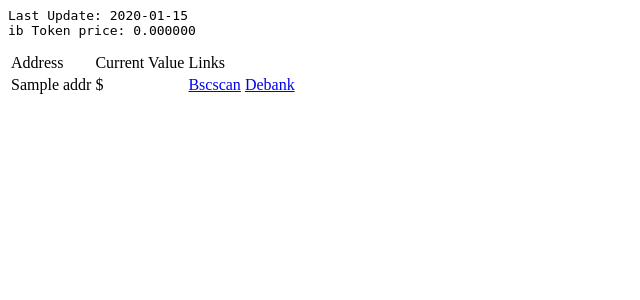
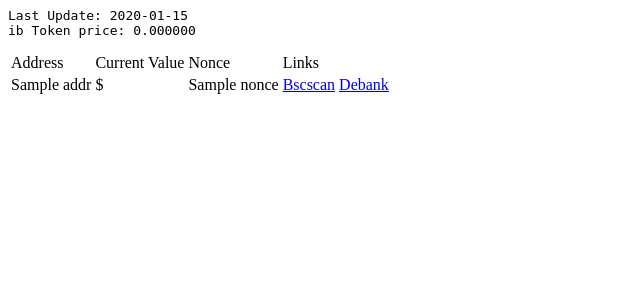
Before and after one commit to Wl33t/whalerank, a Flask app: template templates/rabbit.html in a window 1280 px wide. Shown: the top 300 px of the page, without its empty margins (0-640 px from the left). Run offline with Flask 2, Linux system fonts and the light colour scheme; the template is opened without the code that fills it: most values are stand-ins (such as "Sample title", 1, 10 or a date in 2020).

Commit message:
[frontend] add nonce display

```diff
--- a/app.py
+++ b/app.py
@@ -59,6 +59,10 @@
         traceback.print_exc()
         ib_price = 1
     data = runsql(f"SELECT user, sum(amount)/1000000 as a FROM `{tablename}` where pid={pid} group by user order by a desc limit 100;")
+    addrs = [i[0] for i in data]
+    nonces = batch_getTransactionCount(addrs)
+    for idx,i in enumerate(data):
+        data[idx] = [*i, nonces[idx]]
     t = globals()
     t.update(locals())
     return render_template("rabbit.html", **t)
--- a/templates/rabbit.html
+++ b/templates/rabbit.html
@@ -11,9 +11,9 @@
 }
 </script>
 <table>
-<tr><td>Address</td><td><a onclick="togglerealvalue()"> Current Value</a></td><td>Links</td></tr>
-{% for addr, amount in data%}
-<tr><td>{{addr}}</td><td>$ <span class="amount" humanvalue="{{millify(amount*ib_price)}}" realvalue="{{'%.2f'%(amount*ib_price)}}">{{millify(amount*ib_price)}}</span></td><td>
+<tr><td>Address</td><td><a onclick="togglerealvalue()"> Current Value</a></td><td>Nonce</td><td>Links</td></tr>
+{% for addr, amount, nonce in data%}
+<tr><td>{{addr}}</td><td>$ <span class="amount" humanvalue="{{millify(amount*ib_price)}}" realvalue="{{'%.2f'%(amount*ib_price)}}">{{millify(amount*ib_price)}}</span></td><td>{{nonce}}</td><td>
 <a href="https://bscscan.com/address/{{addr}}" target=_blank>Bscscan</a>
 <a href="https://debank.com/portfolio/{{addr}}" target=_blank>Debank</a>
 </td></tr>
```
